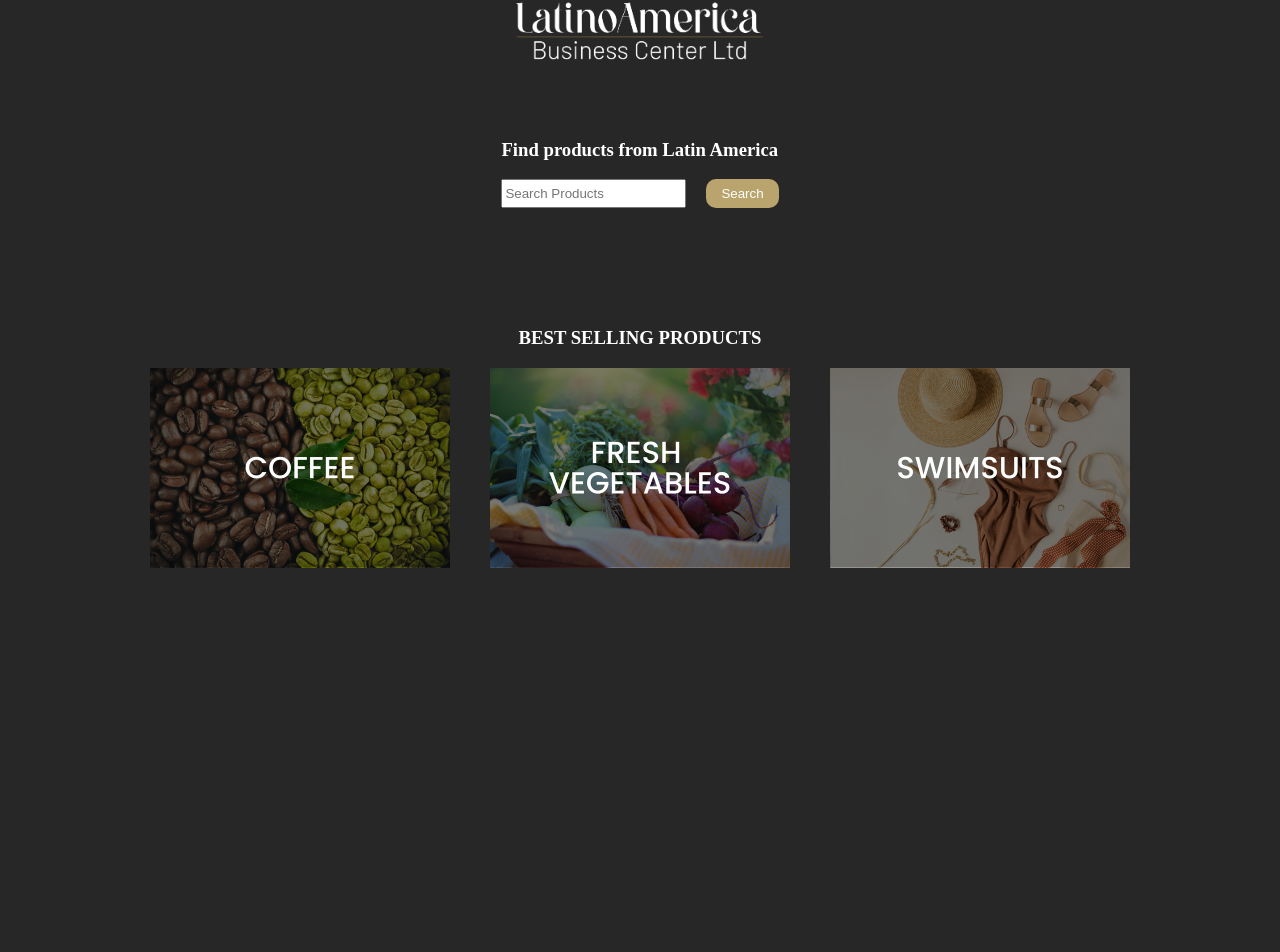
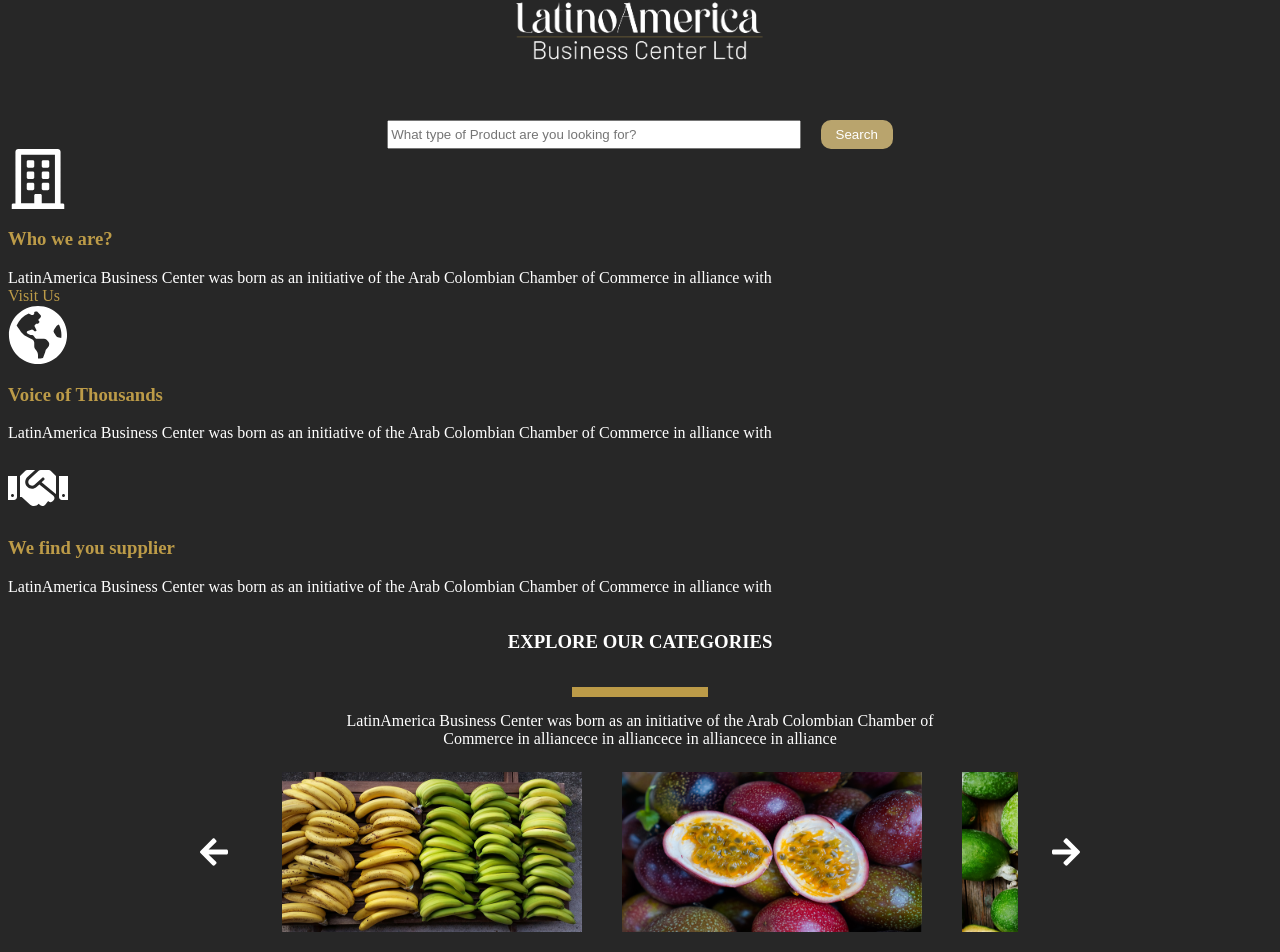
Before and after one commit to alecap92/catalgoLBC, a Next.js app: page / in a window 1280 px wide. Shown: the part 137-1089 px from the top of the page. Before the commit the page ends 800 px from the top, so only its background shows below. Built offline with nearby package versions, Linux system fonts and the light colour scheme.

Commit message:
upd home

```diff
--- a/package.json
+++ b/package.json
@@ -18,6 +18,7 @@
     "react": "18.2.0",
     "react-dom": "18.2.0",
     "react-icons": "^4.7.1",
+    "styled-components": "^5.3.6",
     "sweetalert2": "^11.7.1"
   }
 }
--- a/src/components/Searchbar.jsx
+++ b/src/components/Searchbar.jsx
@@ -26,7 +26,7 @@ export const Searchbar = () => {
     >
       <input
         style={{
-          width: "80%",
+          width: "100%",
           marginRight: "20px",
         }}
         type="text"
@@ -34,7 +34,7 @@ export const Searchbar = () => {
         id=""
         value={searchedProduct}
         onChange={(e) => setSearchedProduct(e.target.value)}
-        placeholder="Search Products"
+        placeholder="What type of Product are you looking for?"
         className="form-control"
       />
       <button
--- /dev/null
+++ b/src/components/carrousell/CarrouselStyles.js
@@ -0,0 +1,73 @@
+import styled from "styled-components";
+
+export const Carousel = styled.div`
+  width: 70%;
+  color: white;
+  padding: 24px 0px;
+`;
+
+export const Tarjeta = styled.div`
+  position: relative;
+  overflow: hidden;
+  min-height: 150px;
+  min-width: 200px;
+  margin-right: 15px;
+  margin-bottom: 8px;
+  background-color: ${(props) => (props.bgColor ? "#808080" : "rgba(0, 68, 126, 0.58)")};
+  font-size: 18px;
+  display: flex;
+  justify-content: center;
+  align-items: center;
+  padding: 10px;
+  border-radius: 20px;
+  text-align: center;
+`;
+
+export const ContenedorCarrouselll = styled.div`
+  display: flex;
+  overflow: auto;
+  scroll-behavior: smooth;
+  margin: 0 auto;
+
+  &::-webkit-scrollbar {
+    height: 16px;
+    background-color: #484848;
+    box-shadow: rgba(0, 0, 0, 0.24) 0px 3px 8px;
+  }
+
+  &::-webkit-scrollbar-thumb {
+    background-color: #bc9b48;
+  }
+`;
+
+export const CarouselArrow = styled.div`
+  cursor: pointer;
+  margin: 0 16px 0 0;
+
+  svg {
+    width: 24px;
+    height: 24px;
+  }
+
+  &[datatype="right"] {
+    margin: 0 0 0 16px;
+  }
+
+  @media screen and (min-width: 600px) {
+    margin: 0 32px 0 0;
+
+    svg {
+      width: 32px;
+      height: 32px;
+    }
+
+    &[datatype="right"] {
+      margin: 0 0 0 32px;
+    }
+  }
+`;
+
+export const ContenedorContCarrousell = styled.div`
+  display: flex;
+  align-items: center;
+`;
--- /dev/null
+++ b/src/components/carrousell/HomeCarousell.jsx
@@ -0,0 +1,63 @@
+import React from "react";
+
+import { ContenedorCarrouselll, ContenedorContCarrousell, Carousel, CarouselArrow } from "./CarrouselStyles.js";
+
+import { FaArrowLeft, FaArrowRight } from "react-icons/fa";
+import Link from "next/link.js";
+
+const HomeCarousell = ({ forms, userInfo }) => {
+  let scrollAmount = 0;
+
+  const sideScroll = (element, speed, distance, step) => {
+    const slideTimer = setInterval(() => {
+      element.scrollLeft += step;
+      scrollAmount += Math.abs(step);
+      if (scrollAmount >= distance) {
+        clearInterval(slideTimer);
+      }
+    }, speed);
+  };
+
+  return (
+    <Carousel>
+      <ContenedorContCarrousell className="contenedorContCarrousell">
+        <CarouselArrow
+          onClick={() => {
+            sideScroll(document.getElementById("contenedorCarrouselll"), 25, 100, -200);
+          }}
+        >
+          <FaArrowLeft size={"35px"} color={"white"} />
+        </CarouselArrow>
+
+        <ContenedorCarrouselll className="contenedorCarrouselll" id="contenedorCarrouselll">
+          <Link href="/productos/bakery" style={{ margin: "0px 20px" }}>
+            <img src="\img\Inicio\1.png" alt="" width={300} height={160} />
+          </Link>
+          <Link href="/productos/bakery" style={{ margin: "0px 20px" }}>
+            <img src="\img\Inicio\2.png" alt="" width={300} height={160} />
+          </Link>
+          <Link href="/productos/bakery" style={{ margin: "0px 20px" }}>
+            <img src="\img\Inicio\3.png" alt="" width={300} height={160} />
+          </Link>
+          <Link href="/productos/bakery" style={{ margin: "0px 20px" }}>
+            <img src="\img\Inicio\4.png" alt="" width={300} height={160} />
+          </Link>
+          <Link href="/productos/bakery" style={{ margin: "0px 20px" }}>
+            <img src="\img\Inicio\5.png" alt="" width={300} height={160} />
+          </Link>
+        </ContenedorCarrouselll>
+
+        <CarouselArrow
+          onClick={() => {
+            sideScroll(document.getElementById("contenedorCarrouselll"), 25, 100, 200);
+          }}
+          datatype="right"
+        >
+          <FaArrowRight size={"35px"} color={"white"}></FaArrowRight>
+        </CarouselArrow>
+      </ContenedorContCarrousell>
+    </Carousel>
+  );
+};
+
+export default HomeCarousell;
--- a/src/pages/index.jsx
+++ b/src/pages/index.jsx
@@ -3,10 +3,12 @@ import Link from "next/link";
 import { Searchbar } from "@/components/Searchbar";
 import styles from "@/styles/pages/home.module.css";
 import Image from "next/image";
+import HomeCarousell from "@/components/carrousell/HomeCarousell";
+import { FaGlobeAmericas, FaHandshake, FaRegBuilding } from "react-icons/fa";
 
 const HomePage = () => {
   return (
-    <div>
+    <div style={{ paddingBottom: "100px" }}>
       <Head>
         <title>Catalogo de productos LBC</title>
         <meta name="description" content="Generated by create next app" />
@@ -15,6 +17,7 @@ const HomePage = () => {
       </Head>
 
       <section
+        className="mb-5"
         style={{
           display: "flex",
           justifyContent: "center",
@@ -23,43 +26,44 @@ const HomePage = () => {
         }}
       >
         <Image src="/img/logo/logo.png" alt="" width={300} height={249} />
-        <div>
-          <h3>Find products from Latin America</h3>
-          <div>
-            <Searchbar />
+        <div style={{ width: "40%" }}>
+          <Searchbar />
+        </div>
+      </section>
+
+      <section className="container text-center my-5">
+        <div className="row">
+          <div className="col-md-4">
+            <FaRegBuilding size={60} />
+            <h3 style={{ color: "#BC9B48", marginTop: "15px" }}>Who we are?</h3>
+            <p style={{ marginBottom: "0px" }}>
+              LatinAmerica Business Center was born as an initiative of the Arab Colombian Chamber of Commerce in alliance with
+            </p>
+            <a href="https://labc.ae" style={{ margin: "0px", padding: "0px", color: "#BC9B48", cursor: "pointer" }}>
+              Visit Us
+            </a>
+          </div>
+          <div className="col-md-4">
+            <FaGlobeAmericas size={60} />
+            <h3 style={{ color: "#BC9B48", marginTop: "15px" }}>Voice of Thousands</h3>
+            <p>LatinAmerica Business Center was born as an initiative of the Arab Colombian Chamber of Commerce in alliance with</p>
+          </div>
+          <div className="col-md-4">
+            <FaHandshake size={60} />
+            <h3 style={{ color: "#BC9B48", marginTop: "15px" }}>We find you supplier</h3>
+            <p>LatinAmerica Business Center was born as an initiative of the Arab Colombian Chamber of Commerce in alliance with</p>
           </div>
         </div>
       </section>
 
       <section className={styles.recommendedProducts}>
-        <h3 className="my-5">BEST SELLING PRODUCTS</h3>
-        <div className={styles.productsImages}>
-          <Link href="/productos/coffee">
-            <Image src="/img/cafe/COFFEE.png" alt="" width={300} height={200} />
-          </Link>
-          <Link href="/productos/freshFruits">
-            <Image
-              src="/img/cafe/VEGETABLES.png"
-              alt=""
-              width={300}
-              height={200}
-            />
-          </Link>
-          <Link href="/productos/swimsuits">
-            <Image
-              src="/img/cafe/SWIMSUITS.png"
-              alt=""
-              width={300}
-              height={200}
-            />
-          </Link>
-          {/* <div>
-            <img src="/img/Inicio/3.png" alt="" width={300} />
-          </div>
-          <div>
-            <img src="/img/Inicio/4.png" alt="" width={300} />
-          </div> */}
-        </div>
+        <h3>EXPLORE OUR CATEGORIES</h3>
+        <hr style={{ width: "10%", border: "5px solid #BC9B48", opacity: "1", margin: 0, padding: 0, margin: "15px" }} />
+        <p style={{ width: "50%", textAlign: "center", margin: "0px", padding: "0px" }}>
+          LatinAmerica Business Center was born as an initiative of the Arab Colombian Chamber of Commerce in alliancece in alliancece in alliancece
+          in alliance
+        </p>
+        <HomeCarousell />
       </section>
     </div>
   );
--- a/src/styles/pages/home.module.css
+++ b/src/styles/pages/home.module.css
@@ -1,5 +1,4 @@
 .recommendedProducts {
-    margin-top: 100px;
     display: flex;
     justify-items: center;
     align-items: center;
```
Also changed, not shown: 1 other file (tests, documents, lock files or other folders).
